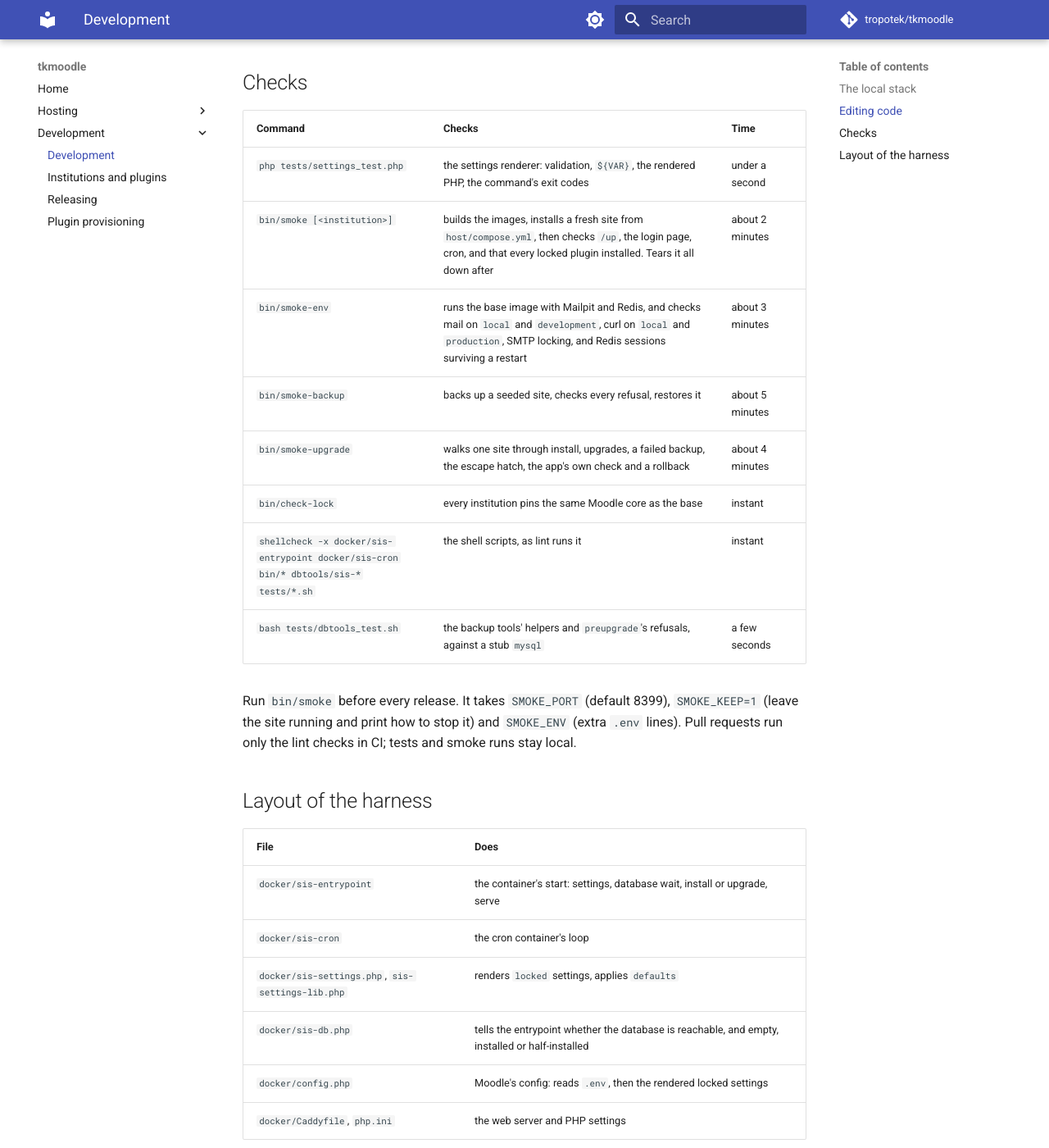
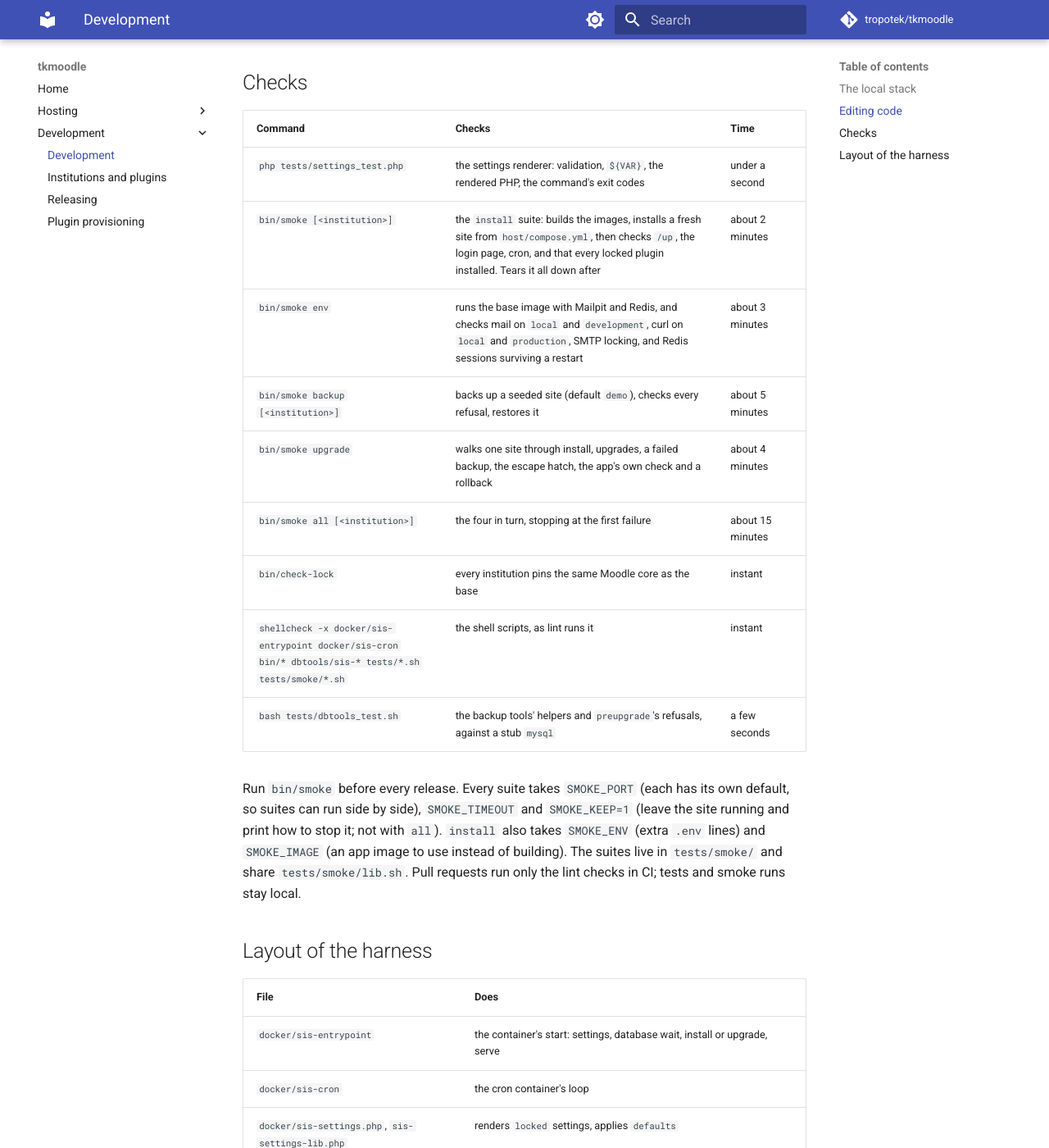
Before and after one commit to tropotek/tkmoodle, an MkDocs documentation site: the page built from docs/development.md, in a window 1280 px wide and 1400 px high, scrolled down 1198 px. Shown: the whole window at 82% size. Built offline with MkDocs 1.6.1 and Material for MkDocs 9.7.7, drawn with Linux system fonts in a browser that asks for light colours; comment, search, counter and statistics services are not loaded; some of the changed text lies outside the part shown.

Commit message:
docs: bin/smoke suites in the checks table; lint shellchecks tests/smoke
Co-Authored-By: Claude Opus 5.5 <noreply@anthropic.com>

```diff
--- a/docs/development.md
+++ b/docs/development.md
@@ -3,7 +3,7 @@
 Everything runs in Docker. The host needs Docker, git and `jq`; `php` and `shellcheck` are only for
 the test and lint commands below.
 
-On macOS, the `bin/smoke*` scripts need GNU tools, because they use `sed -i`, `stat -c`,
+On macOS, the `bin/smoke` suites need GNU tools, because they use `sed -i`, `stat -c`,
 `find -printf` and `date -d`. Run `brew install bash coreutils findutils gnu-sed`, then put
 Homebrew's GNU tools first on `PATH`:
 `PATH="$(brew --prefix)/opt/coreutils/libexec/gnubin:$(brew --prefix)/opt/findutils/libexec/gnubin:$(brew --prefix)/opt/gnu-sed/libexec/gnubin:$PATH"`.
@@ -51,17 +51,21 @@ Inside the image, Moodle lives in `/app/moodle`: its command-line scripts are in
 | Command | Checks | Time |
 |---|---|---|
 | `php tests/settings_test.php` | the settings renderer: validation, `${VAR}`, the rendered PHP, the command's exit codes | under a second |
-| `bin/smoke [<institution>]` | builds the images, installs a fresh site from `host/compose.yml`, then checks `/up`, the login page, cron, and that every locked plugin installed. Tears it all down after | about 2 minutes |
-| `bin/smoke-env` | runs the base image with Mailpit and Redis, and checks mail on `local` and `development`, curl on `local` and `production`, SMTP locking, and Redis sessions surviving a restart | about 3 minutes |
-| `bin/smoke-backup` | backs up a seeded site, checks every refusal, restores it | about 5 minutes |
-| `bin/smoke-upgrade` | walks one site through install, upgrades, a failed backup, the escape hatch, the app's own check and a rollback | about 4 minutes |
+| `bin/smoke [<institution>]` | the `install` suite: builds the images, installs a fresh site from `host/compose.yml`, then checks `/up`, the login page, cron, and that every locked plugin installed. Tears it all down after | about 2 minutes |
+| `bin/smoke env` | runs the base image with Mailpit and Redis, and checks mail on `local` and `development`, curl on `local` and `production`, SMTP locking, and Redis sessions surviving a restart | about 3 minutes |
+| `bin/smoke backup [<institution>]` | backs up a seeded site (default `demo`), checks every refusal, restores it | about 5 minutes |
+| `bin/smoke upgrade` | walks one site through install, upgrades, a failed backup, the escape hatch, the app's own check and a rollback | about 4 minutes |
+| `bin/smoke all [<institution>]` | the four in turn, stopping at the first failure | about 15 minutes |
 | `bin/check-lock` | every institution pins the same Moodle core as the base | instant |
-| `shellcheck -x docker/sis-entrypoint docker/sis-cron bin/* dbtools/sis-* tests/*.sh` | the shell scripts, as lint runs it | instant |
+| `shellcheck -x docker/sis-entrypoint docker/sis-cron bin/* dbtools/sis-* tests/*.sh tests/smoke/*.sh` | the shell scripts, as lint runs it | instant |
 | `bash tests/dbtools_test.sh` | the backup tools' helpers and `preupgrade`'s refusals, against a stub `mysql` | a few seconds |
 
-Run `bin/smoke` before every release. It takes `SMOKE_PORT` (default 8399), `SMOKE_KEEP=1` (leave
-the site running and print how to stop it) and `SMOKE_ENV` (extra `.env` lines). Pull requests run
-only the lint checks in CI; tests and smoke runs stay local.
+Run `bin/smoke` before every release. Every suite takes `SMOKE_PORT` (each has its own default,
+so suites can run side by side), `SMOKE_TIMEOUT` and `SMOKE_KEEP=1` (leave the site running and
+print how to stop it; not with `all`). `install` also takes `SMOKE_ENV` (extra `.env` lines) and
+`SMOKE_IMAGE` (an app image to use instead of building). The suites live in `tests/smoke/` and
+share `tests/smoke/lib.sh`. Pull requests run only the lint checks in CI; tests and smoke runs
+stay local.
 
 ## Layout of the harness
 
```
Also changed, not shown: 1 other file.
